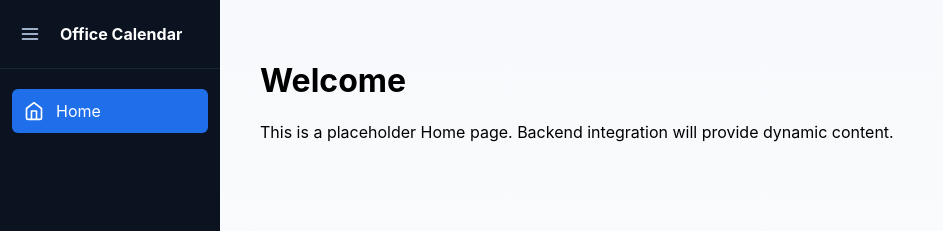
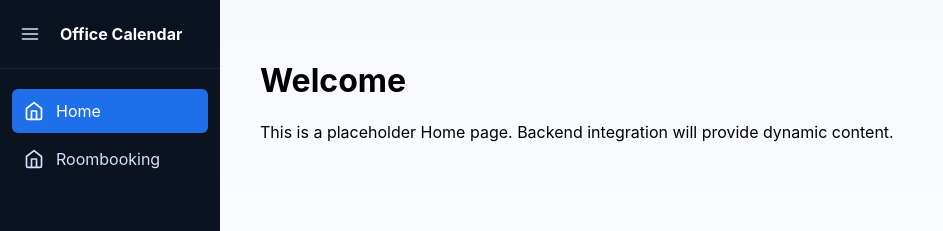
Before and after one commit to Jacksn1219/Calander_WebApp, a React (Create React App) app in the folder src/client/: page /home in a window 1280 px wide. Shown: the top 231 px of the page, without its empty margins (0-943 px from the left). Built offline with nearby package versions, Linux system fonts and the light colour scheme; sample sign-in values are in the browser's storage.

Commit message:
Sidebar for roombooking done

```diff
--- a/src/client/src/components/Sidebar.tsx
+++ b/src/client/src/components/Sidebar.tsx
@@ -45,6 +45,15 @@
             <polyline points="9,22 9,12 15,12 15,22"/>
           </svg>
           {!isCollapsed && <span>Home</span>}
+        </Link>
+      </li>
+      <li className={location.pathname === '/roombooking' ? 'active' : ''}>
+        <Link to="/roombooking" title="Roombooking">
+          <svg width="20" height="20" viewBox="0 0 24 24" fill="none" stroke="currentColor" strokeWidth="2" strokeLinecap="round" strokeLinejoin="round">
+            <path d="M3 9l9-7 9 7v11a2 2 0 0 1-2 2H5a2 2 0 0 1-2-2z"/>
+            <polyline points="9,22 9,12 15,12 15,22"/>
+          </svg>
+          {!isCollapsed && <span>Roombooking</span>}
         </Link>
       </li>
     </>
```
